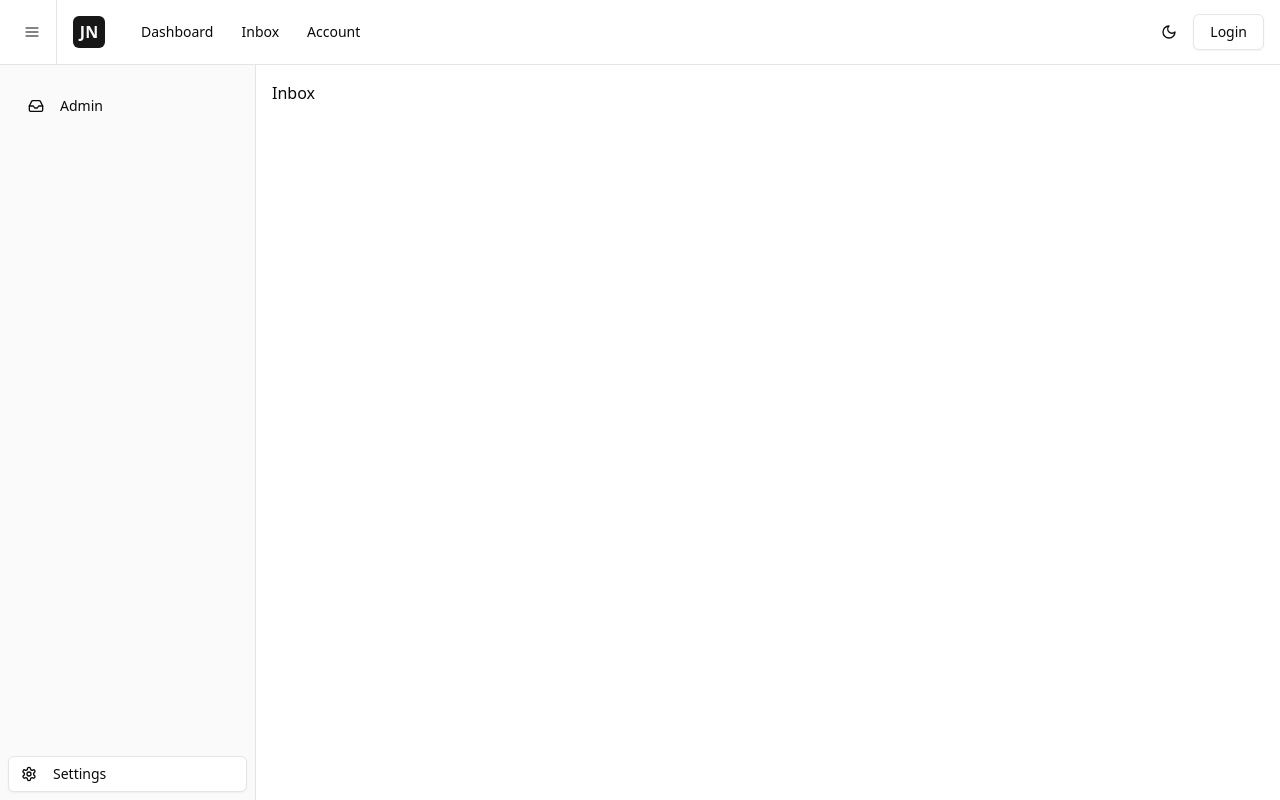
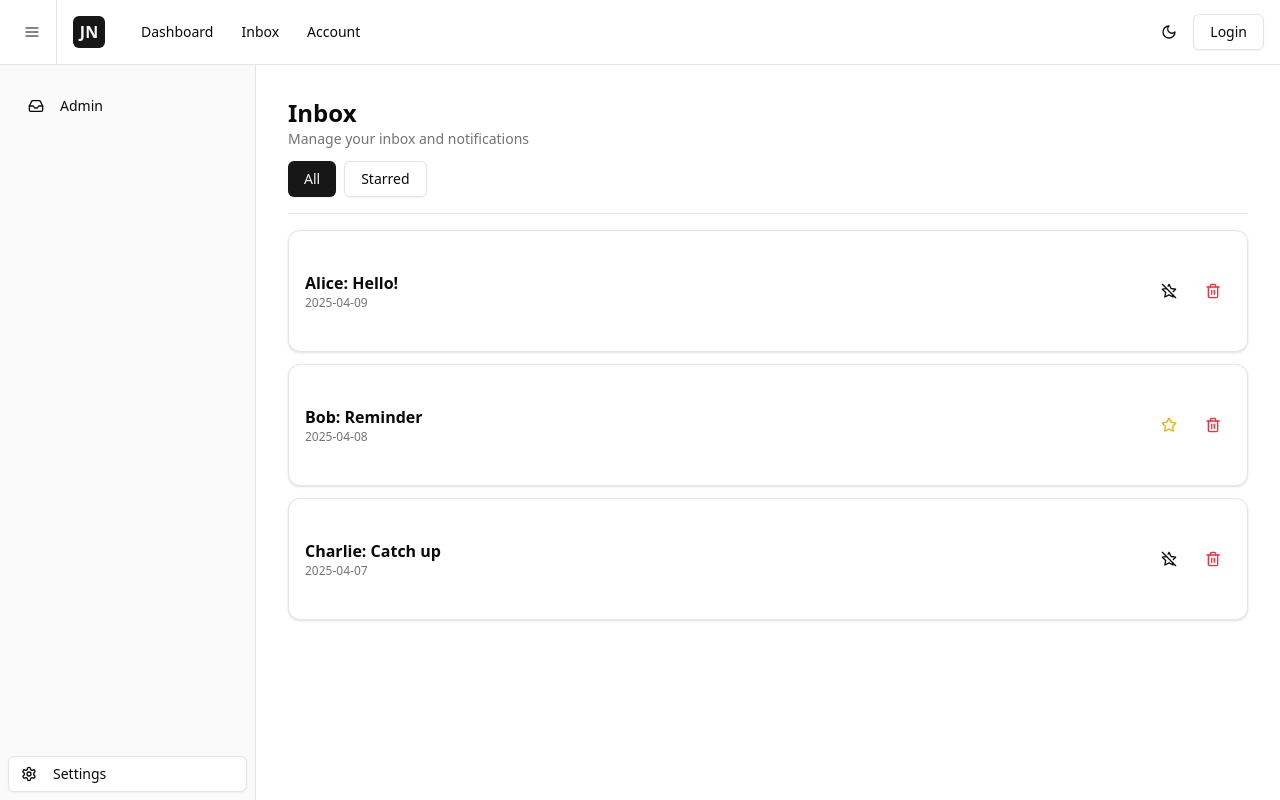
Before and after one commit to omarwaness/hrm, a React (Vite) app in the folder frontend/: page /admin in a window 1280 px wide. Both pictures are taken after a click on the button "Inbox". Built offline with nearby package versions, Linux system fonts and the light colour scheme.

Commit message:
prepared the next part

```diff
--- a/frontend/src/components/inbox.jsx
+++ b/frontend/src/components/inbox.jsx
@@ -1,11 +1,142 @@
-import React from 'react'
+import React, { useState } from "react";
+import { Card, CardContent } from "@/components/ui/card";
+import { Button } from "@/components/ui/button";
+import { Star, StarOff, Trash2 } from "lucide-react";
+import { Separator } from "@/components/ui/separator";
 
-function Inbox() {
+const initialMessages = [
+  {
+    id: 1,
+    sender: "Alice",
+    subject: "Hello!",
+    message: "Hey, how are you doing today?",
+    date: "2025-04-09",
+    favorite: false,
+  },
+  {
+    id: 2,
+    sender: "Bob",
+    subject: "Reminder",
+    message: "Don't forget the team meeting at 3 PM.",
+    date: "2025-04-08",
+    favorite: true,
+  },
+  {
+    id: 3,
+    sender: "Charlie",
+    subject: "Catch up",
+    message: "Let's grab lunch this week.",
+    date: "2025-04-07",
+    favorite: false,
+  },
+];
+
+export default function Inbox() {
+  const [messages, setMessages] = useState(initialMessages);
+  const [openMessageId, setOpenMessageId] = useState(null);
+  const [filter, setFilter] = useState("all"); // "all" or "starred"
+
+  const toggleMessage = (id) => {
+    setOpenMessageId(openMessageId === id ? null : id);
+  };
+
+  const toggleFavorite = (id) => {
+    setMessages((prev) =>
+      prev.map((msg) =>
+        msg.id === id ? { ...msg, favorite: !msg.favorite } : msg
+      )
+    );
+  };
+
+  const deleteMessage = (id) => {
+    setMessages((prev) => prev.filter((msg) => msg.id !== id));
+  };
+
+  const filteredMessages =
+    filter === "starred"
+      ? messages.filter((msg) => msg.favorite)
+      : messages;
+
   return (
-    <div>
-      <h1>Inbox</h1>
+    <div className="p-4 space-y-4">
+      {/* Header */}
+      <div>
+        <h1 className="text-2xl font-bold">Inbox</h1>
+        <p className="text-sm text-muted-foreground">
+          Manage your inbox and notifications
+        </p>
+        <div className="mt-3 flex gap-2">
+          <Button
+            variant={filter === "all" ? "default" : "outline"}
+            onClick={() => setFilter("all")}
+          >
+            All
+          </Button>
+          <Button
+            variant={filter === "starred" ? "default" : "outline"}
+            onClick={() => setFilter("starred")}
+          >
+            Starred
+          </Button>
+        </div>
+      </div>
+
+      {/* Divider */}
+      <Separator />
+
+      {/* Message list */}
+      <div className="space-y-3">
+        {filteredMessages.map((msg) => (
+          <Card
+            key={msg.id}
+            className="cursor-pointer hover:shadow-md transition"
+          >
+            <CardContent
+              className="p-4 space-y-2"
+              onClick={() => toggleMessage(msg.id)}
+            >
+              <div className="flex items-center justify-between">
+                <div>
+                  <p className="font-semibold">
+                    {msg.sender}: {msg.subject}
+                  </p>
+                  <p className="text-xs text-muted-foreground">{msg.date}</p>
+                </div>
+                <div
+                  className="flex gap-2"
+                  onClick={(e) => e.stopPropagation()}
+                >
+                  <Button
+                    variant="ghost"
+                    size="icon"
+                    onClick={() => toggleFavorite(msg.id)}
+                  >
+                    {msg.favorite ? (
+                      <Star className="w-4 h-4 text-yellow-500" />
+                    ) : (
+                      <StarOff className="w-4 h-4" />
+                    )}
+                  </Button>
+                  <Button
+                    variant="ghost"
+                    size="icon"
+                    onClick={() => deleteMessage(msg.id)}
+                  >
+                    <Trash2 className="w-4 h-4 text-red-500" />
+                  </Button>
+                </div>
+              </div>
+              {openMessageId === msg.id && (
+                <p className="text-sm text-gray-600">{msg.message}</p>
+              )}
+            </CardContent>
+          </Card>
+        ))}
+
+        {filteredMessages.length === 0 && (
+          <p className="text-sm text-muted-foreground">No messages found.</p>
+        )}
+      </div>
     </div>
-  )
+  );
 }
-
-export default Inbox
```
